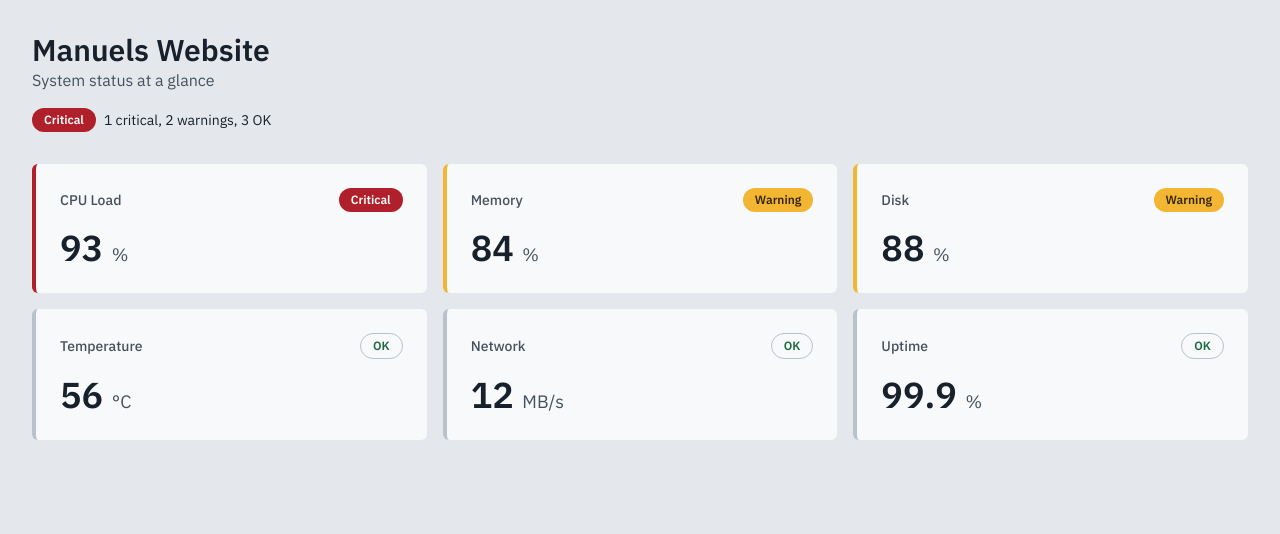
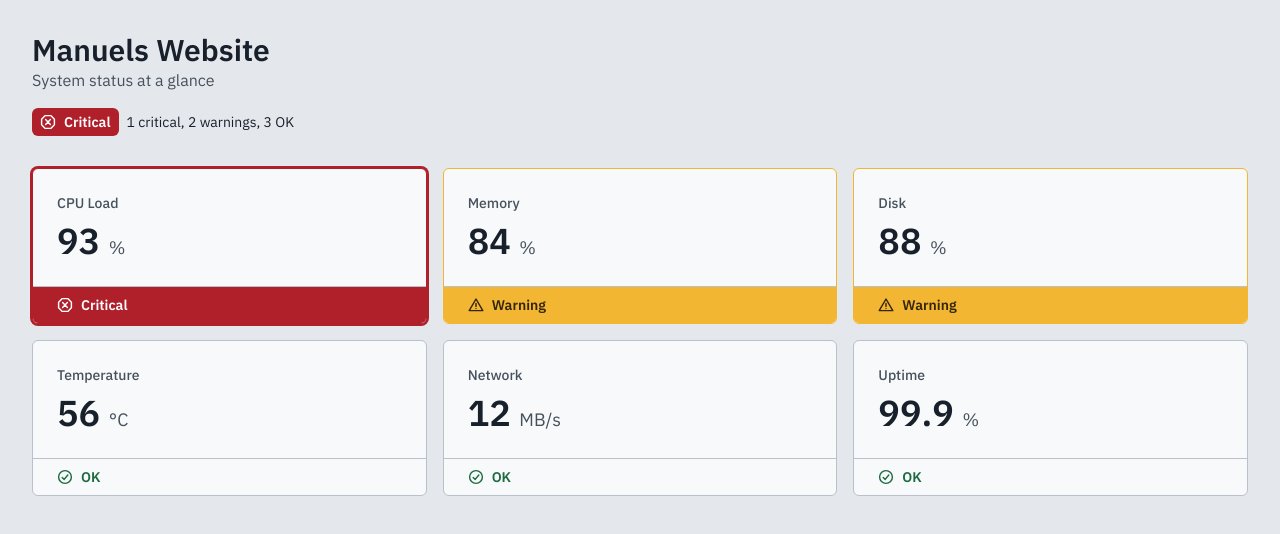
Before and after one commit to ManuelXY/sysdash-starter, a Next.js app: page / in a window 1280 px wide. Shown: the top 534 px of the page. Built offline with nearby package versions, Linux system fonts and the light colour scheme.

Commit message:
show status as icon and word in a lit strip per tile
Assisted-by: Claude (AI assistant)

```diff
--- a/app/page.tsx
+++ b/app/page.tsx
@@ -1,5 +1,6 @@
 import StatusSummary from "@/components/StatusSummary";
 import Tile from "@/components/Tile";
+import TileGrid from "@/components/TileGrid";
 import { systems } from "@/data/systems";
 import { compareBySeverity, getStatus } from "@/lib/status";
 
@@ -26,8 +27,7 @@ export default function Home() {
         <StatusSummary statuses={ratedSystems.map((s) => s.status)} />
       </header>
 
-      {/* 1 column on phones, 2 from 768 px (md), 3 from 1280 px (xl). */}
-      <section className="grid grid-cols-1 gap-4 md:grid-cols-2 xl:grid-cols-3">
+      <TileGrid>
         {ratedSystems.map((s) => (
           <Tile
             key={s.id}
@@ -37,7 +37,7 @@ export default function Home() {
             status={s.status}
           />
         ))}
-      </section>
+      </TileGrid>
     </main>
   );
 }
--- a/components/StatusBadge.tsx
+++ b/components/StatusBadge.tsx
@@ -1,21 +1,27 @@
+import StatusIcon from "@/components/StatusIcon";
 import { statusLabel, type Status } from "@/lib/status";
 
 // Record<Status, string> forces an entry for every status:
 // a missing key is a type error.
+// OK stays quiet (no fill); warning and critical are filled like a lit lamp.
 const badgeStyles: Record<Status, string> = {
-  ok: "border border-line text-ok",
+  ok: "text-ok",
   warn: "bg-warn text-warn-ink",
   crit: "bg-crit text-crit-ink",
 };
 
 type StatusBadgeProps = {
   status: Status;
+  className?: string;
 };
 
-// Shows the status as a word, so it never depends on color alone.
-export default function StatusBadge({ status }: StatusBadgeProps) {
+// Status as icon + word, so it never depends on color alone.
+export default function StatusBadge({ status, className = "" }: StatusBadgeProps) {
   return (
-    <span className={`rounded-full px-3 py-1 text-xs font-semibold ${badgeStyles[status]}`}>
+    <span
+      className={`flex items-center gap-2 text-sm font-semibold ${badgeStyles[status]} ${className}`}
+    >
+      <StatusIcon status={status} />
       {statusLabel(status)}
     </span>
   );
--- /dev/null
+++ b/components/StatusIcon.tsx
@@ -0,0 +1,56 @@
+import { assertNever, type Status } from "@/lib/status";
+
+type StatusIconProps = {
+  status: Status;
+};
+
+// One shape per status (circle, triangle, octagon), so the status can be
+// told apart without seeing color. The icon is decorative (aria-hidden)
+// because the status word always stands next to it.
+export default function StatusIcon({ status }: StatusIconProps) {
+  return (
+    <svg
+      viewBox="0 0 20 20"
+      className="size-4 shrink-0"
+      fill="none"
+      stroke="currentColor"
+      strokeWidth="1.8"
+      strokeLinecap="round"
+      strokeLinejoin="round"
+      aria-hidden="true"
+    >
+      {shape(status)}
+    </svg>
+  );
+}
+
+function shape(status: Status) {
+  switch (status) {
+    case "ok":
+      // Circle with a check mark
+      return (
+        <>
+          <circle cx="10" cy="10" r="8" />
+          <path d="M6.5 10.5 9 13l4.5-5.5" />
+        </>
+      );
+    case "warn":
+      // Triangle with an exclamation mark
+      return (
+        <>
+          <path d="M10 2.5 18.5 17h-17Z" />
+          <path d="M10 8v4M10 14.5v.01" />
+        </>
+      );
+    case "crit":
+      // Octagon (stop sign) with a cross
+      return (
+        <>
+          <path d="M6.5 2h7L18 6.5v7L13.5 18h-7L2 13.5v-7Z" />
+          <path d="m7 7 6 6M13 7l-6 6" />
+        </>
+      );
+    default:
+      return assertNever(status);
+  }
+}
--- a/components/StatusSummary.tsx
+++ b/components/StatusSummary.tsx
@@ -28,7 +28,7 @@ export default function StatusSummary({ statuses }: StatusSummaryProps) {
 
   return (
     <p className="mt-4 flex flex-wrap items-center gap-2 text-sm text-ink">
-      <StatusBadge status={overall} />
+      <StatusBadge status={overall} className="rounded-md px-2 py-1" />
       <span>{text}</span>
     </p>
   );
--- a/components/Tile.tsx
+++ b/components/Tile.tsx
@@ -1,8 +1,8 @@
 import StatusBadge from "@/components/StatusBadge";
 import type { Status } from "@/lib/status";
 
-// A reusable dashboard tile.
-// `status` is optional: tiles without limits simply show no badge.
+// A reusable dashboard tile, rendered as a list item inside <TileGrid>.
+// `status` is optional: tiles without limits show no status strip.
 type TileProps = {
   title: string;
   value: number;
@@ -10,24 +10,27 @@ type TileProps = {
   status?: Status;
 };
 
-const borderStyles: Record<Status, string> = {
+// A critical tile gets a colored frame, so it stands out in the grid.
+const frameStyles: Record<Status, string> = {
   ok: "border-line",
   warn: "border-warn",
-  crit: "border-crit",
+  crit: "border-crit ring-2 ring-crit",
 };
 
 export default function Tile({ title, value, unit, status }: TileProps) {
-  const border = status ? borderStyles[status] : "border-line";
+  const frame = status ? frameStyles[status] : "border-line";
 
   return (
-    <div className={`rounded-md border-l-4 bg-surface p-6 ${border}`}>
-      <div className="flex items-center justify-between gap-2">
+    <li className={`flex flex-col overflow-hidden rounded-md border bg-surface ${frame}`}>
+      <div className="p-6">
         <h3 className="text-sm font-medium text-ink-muted">{title}</h3>
-        {status && <StatusBadge status={status} />}
+        {/* tabular-nums: all digits have the same width, so numbers line up. */}
+        <p className="mt-2 text-4xl font-semibold tabular-nums text-ink">
+          {value} <span className="text-lg font-normal text-ink-muted">{unit}</span>
+        </p>
       </div>
-      <p className="mt-4 text-4xl font-semibold text-ink">
-        {value} <span className="text-lg font-normal text-ink-muted">{unit}</span>
-      </p>
-    </div>
+      {/* mt-auto pushes the strip to the bottom when tiles differ in height. */}
+      {status && <StatusBadge status={status} className="mt-auto border-t border-line px-6 py-2" />}
+    </li>
   );
 }
--- /dev/null
+++ b/components/TileGrid.tsx
@@ -0,0 +1,17 @@
+import type { ReactNode } from "react";
+
+type TileGridProps = {
+  children: ReactNode;
+};
+
+// Responsive grid for tiles:
+// 1 column on phones, 2 from 768 px (md), 3 from 1280 px (xl).
+// A list (<ul>) tells screen readers how many tiles there are.
+// role="list" keeps that meaning in Safari although list bullets are removed.
+export default function TileGrid({ children }: TileGridProps) {
+  return (
+    <ul role="list" className="grid grid-cols-1 gap-4 md:grid-cols-2 xl:grid-cols-3">
+      {children}
+    </ul>
+  );
+}
```
